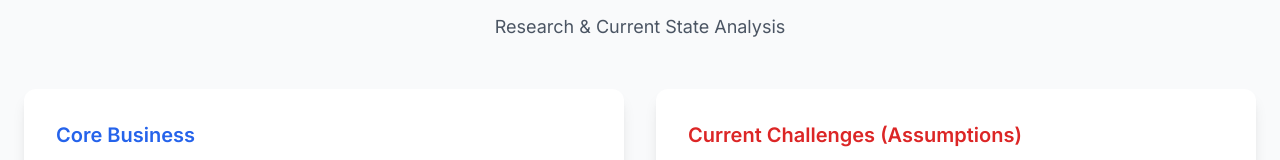
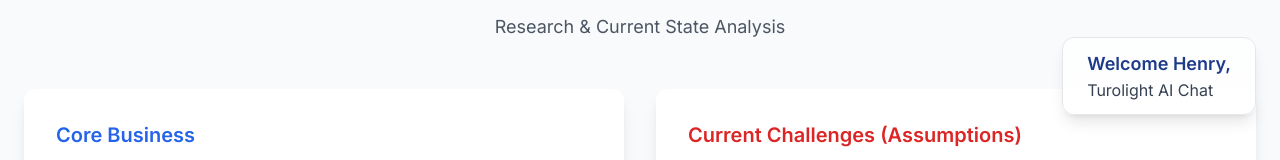
Before and after one commit to timespoiler/Turolight, a plain HTML site: page index.html in a window 1280 px wide. Shown: the part 557-717 px from the top of the page. Drawn offline with nearby package versions, Linux system fonts and the light colour scheme.

Commit message:
commit lets

```diff
--- a/index.html
+++ b/index.html
@@ -1004,7 +1004,7 @@
     </div>
 <!-- Floating Welcome Tile for Henry -->
 <div id="welcomeHenry"
-     class="fixed right-6 bottom-25 md:bottom-25 z-50 bg-white/70 backdrop-blur-md rounded-xl px-6 py-3 shadow-lg border border-gray-200"
+     class="fixed right-6 bottom-32 md:bottom-32 z-50 bg-white/70 backdrop-blur-md rounded-xl px-6 py-3 shadow-lg border border-gray-200"
      style="pointer-events: none;">
     <div class="text-lg font-semibold text-blue-900">Welcome Henry,</div>
     <div class="text-base text-gray-700">Turolight AI Chat</div>
```
